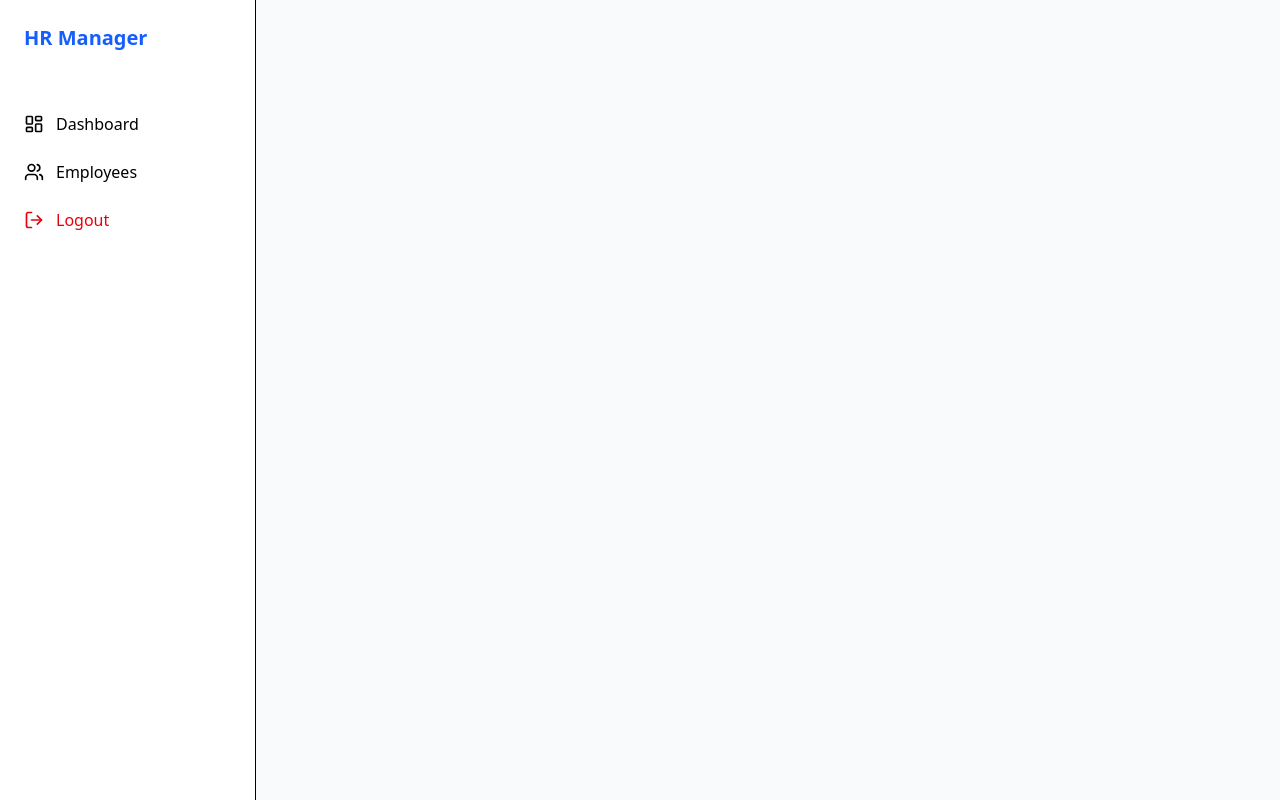
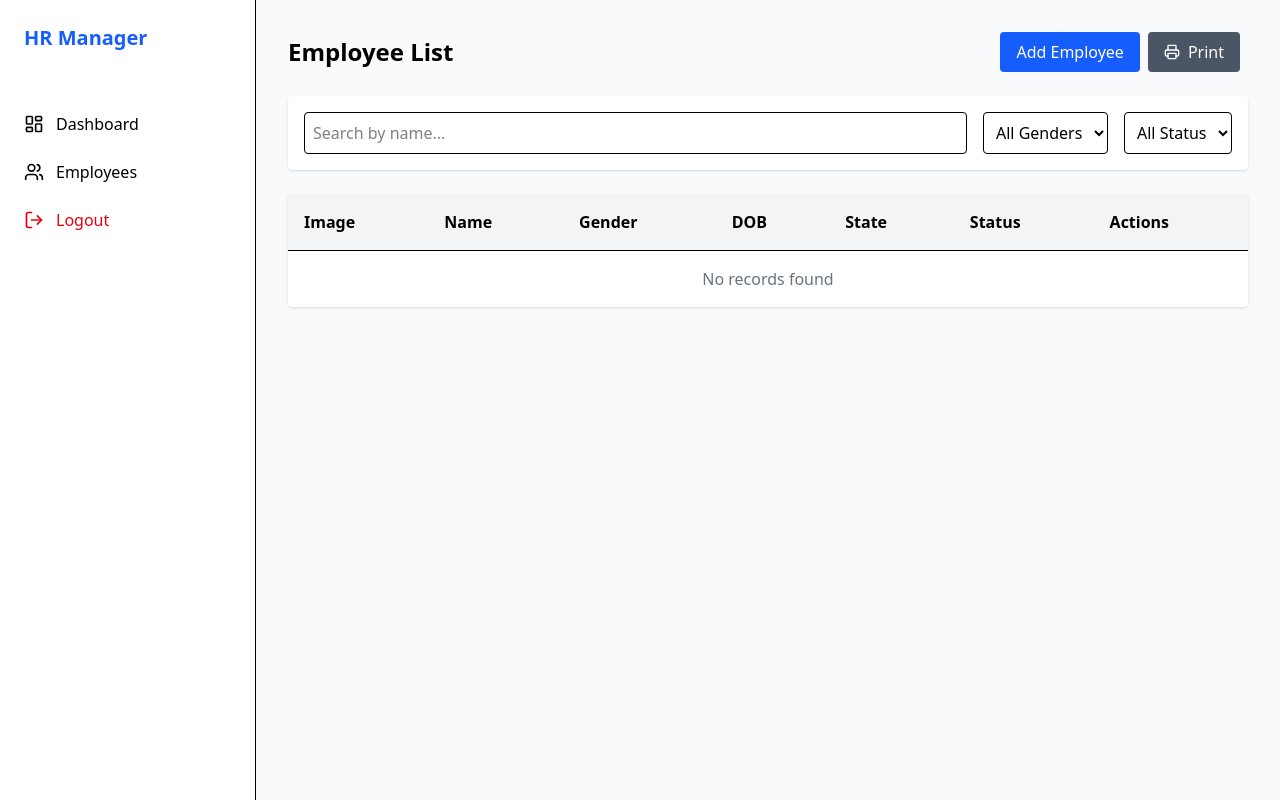
Before and after one commit to AnwarUlHuda/assignment_bookxpert, a React (Vite) app: page /employees in a window 1280 px wide. Built offline with nearby package versions, Linux system fonts and the light colour scheme; sample sign-in values are in the browser's storage.

Commit message:
feat: implement employee list with search and filtering

```diff
--- a/src/pages/EmployeeList.jsx
+++ b/src/pages/EmployeeList.jsx
@@ -1,11 +1,96 @@
-import React from 'react'
+import { useState, useEffect } from 'react';
+import { Link } from 'react-router-dom';
+import { getEmployees, deleteEmployee } from '../utils/storage';
+import { Edit, Trash2, Printer } from 'lucide-react';
 
 const EmployeeList = () => {
+  const [employees, setEmployees] = useState([]);
+  const [filter, setFilter] = useState({ search: '', gender: '', status: '' });
+
+  useEffect(() => {
+    loadData();
+  }, []);
+
+  const loadData = () => setEmployees(getEmployees());
+
+  const handleDelete = (id) => {
+    if (window.confirm('Are you sure you want to delete this employee?')) {
+      deleteEmployee(id);
+      loadData();
+    }
+  };
+
+  const handlePrint = () => window.print();
+
+  const filteredData = employees.filter(emp => {
+    return (
+      emp.fullName.toLowerCase().includes(filter.search.toLowerCase()) &&
+      (filter.gender ? emp.gender === filter.gender : true) &&
+      (filter.status ? emp.status === filter.status : true)
+    );
+  });
+
   return (
     <div>
+      <div className="flex justify-between items-center mb-6 no-print">
+        <h2 className="text-2xl font-bold">Employee List</h2>
+        <div className="space-x-2">
+            <button onClick={handlePrint} className="bg-gray-600 text-white px-4 py-2 rounded flex items-center gap-2 float-right ml-2 hover:bg-gray-700"><Printer size={16}/> Print</button>
+            <Link to="/employees/add" className="bg-blue-600 text-white px-4 py-2 rounded float-right hover:bg-blue-700">Add Employee</Link>
+        </div>
+      </div>
 
+      {/* Filters */}
+      <div className="flex gap-4 mb-6 bg-white p-4 rounded shadow no-print">
+        <input placeholder="Search by name..." className="border p-2 rounded flex-1"
+          onChange={e => setFilter({...filter, search: e.target.value})} />
+        <select className="border p-2 rounded cursor-pointer" onChange={e => setFilter({...filter, gender: e.target.value})}>
+            <option value="">All Genders</option><option>Male</option><option>Female</option>
+        </select>
+        <select className="border p-2 rounded cursor-pointer" onChange={e => setFilter({...filter, status: e.target.value})}>
+            <option value="">All Status</option><option>Active</option><option>Inactive</option>
+        </select>
+      </div>
+
+      {/* Table */}
+      <div className="bg-white rounded shadow overflow-x-auto">
+        <table className="w-full text-left border-collapse">
+          <thead>
+            <tr className="bg-gray-100 border-b">
+              <th className="p-4">Image</th>
+              <th className="p-4">Name</th>
+              <th className="p-4">Gender</th>
+              <th className="p-4">DOB</th>
+              <th className="p-4">State</th>
+              <th className="p-4">Status</th>
+              <th className="p-4 no-print">Actions</th>
+            </tr>
+          </thead>
+          <tbody>
+            {filteredData.length > 0 ? filteredData.map(emp => (
+              <tr key={emp.id} className="border-b hover:bg-gray-50">
+                <td className="p-4">
+                    <img src={emp.image || 'https://via.placeholder.com/40'} alt="" className="w-10 h-10 rounded-full object-cover"/>
+                </td>
+                <td className="p-4 font-medium">{emp.fullName}</td>
+                <td className="p-4">{emp.gender}</td>
+                <td className="p-4">{emp.dob}</td>
+                <td className="p-4">{emp.state}</td>
+                <td className="p-4">
+                  <span className={`px-2 py-1 rounded text-xs ${emp.status === 'Active' ? 'bg-green-100 text-green-800' : 'bg-red-100 text-red-800'}`}>
+                    {emp.status}
+                  </span>
+                </td>
+                <td className="p-4 flex gap-2 no-print">
+                  <Link to={`/employees/edit/${emp.id}`} className="text-blue-600 hover:text-blue-800"><Edit size={18}/></Link>
+                  <button onClick={() => handleDelete(emp.id)} className="text-red-600 hover:text-red-800"><Trash2 size={18}/></button>
+                </td>
+              </tr>
+            )) : <tr><td colSpan="7" className="p-4 text-center text-gray-500">No records found</td></tr>}
+          </tbody>
+        </table>
+      </div>
     </div>
-  )
-}
-
-export default EmployeeList
+  );
+};
+export default EmployeeList;
```
